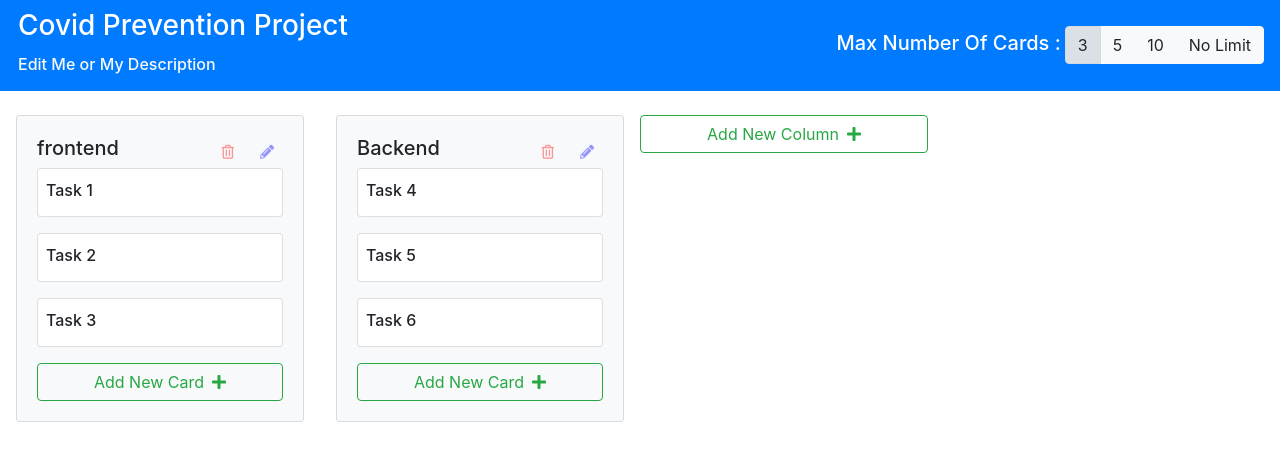
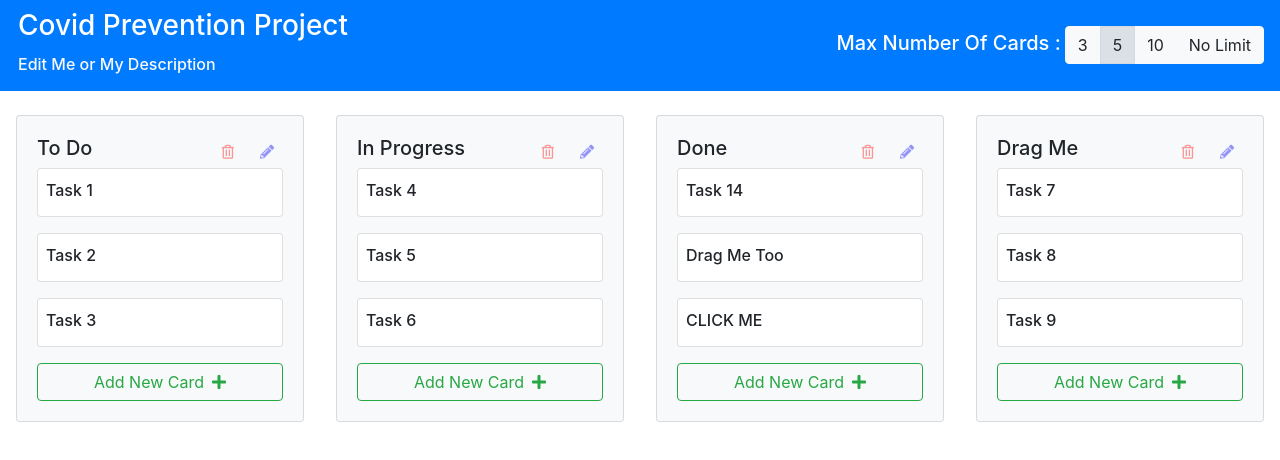
Before and after one commit to kyrogex1/surer, a React (Create React App) app: page / in a window 1280 px wide. Shown: the top 460 px of the page. Built offline with nearby package versions, Linux system fonts and the light colour scheme.

Commit message:
Fixed errors for netlify

```diff
--- a/public/index.html
+++ b/public/index.html
@@ -5,6 +5,7 @@
     <link rel="icon" href="%PUBLIC_URL%/favicon.ico" />
     <link rel="stylesheet" href="https://cdnjs.cloudflare.com/ajax/libs/twitter-bootstrap/4.6.0/css/bootstrap.min.css">
     <link rel="stylesheet" href="https://cdnjs.cloudflare.com/ajax/libs/font-awesome/5.15.2/css/all.min.css">
+    <link rel="stylesheet" href="Styles.css">
     <meta name="viewport" content="width=device-width, initial-scale=1" />
     <meta name="theme-color" content="#000000" />
     <meta
--- a/src/components/App.js
+++ b/src/components/App.js
@@ -1,5 +1,3 @@
-import React, { useState } from 'react';
-import Header from './Header';
 import BoardContainer from './BoardContainer';
 
 const App = props => {
--- a/src/components/BoardCard.js
+++ b/src/components/BoardCard.js
@@ -1,7 +1,6 @@
 import React, { useState } from 'react';
 import { Modal, Button } from 'react-bootstrap';
 import { Draggable } from 'react-beautiful-dnd';
-import './BoardCard.css';
 
 const BoardCard = props => {
 
@@ -75,7 +74,7 @@ const BoardCard = props => {
                     </div>
                     <div className="form-group">
                         <label>Card Description</label>
-                        <input className="form-control" value={newDescription} onChange={e => setNewDescription(e.target.value)} />
+                        <textarea className="form-control" rows="6" value={newDescription} onChange={e => setNewDescription(e.target.value)}></textarea>
                     </div>
                 </Modal.Body>
                 <Modal.Footer>
--- a/src/components/BoardContainer.js
+++ b/src/components/BoardContainer.js
@@ -8,7 +8,7 @@ import _ from 'lodash';
 
 const BoardContainer = props => {
     const [columns, setColumns] = useState(initialColumns);
-    const [maxCardsIndex, setMaxCardsIndex] = useState(0);
+    const [maxCardsIndex, setMaxCardsIndex] = useState(1);
 
     const addCardToColumn = (columnIndex, cardTitle, cardDescription) => {
         if (columns[columnIndex].cards.length >= props.maxCardsArray[maxCardsIndex]){
--- a/src/initialColumns.js
+++ b/src/initialColumns.js
@@ -2,7 +2,7 @@ import {v4 as uuid} from 'uuid';
 
 const initialColumns = [
     {   id : uuid(),
-        columnTitle : "frontend",
+        columnTitle : "To Do",
         cards : [
             {
             id : (uuid()),
@@ -22,7 +22,7 @@ const initialColumns = [
         ]
     },
     {   id : uuid(),
-        columnTitle : "Backend",
+        columnTitle : "In Progress",
         cards : [
             {
             id : (uuid()),
@@ -41,6 +41,46 @@ const initialColumns = [
             },
         ]
     },
+        {   id : uuid(),
+        columnTitle : "Done",
+        cards : [
+            {
+            id : (uuid()),
+            title : "Task 14",
+            description : "Lorem ipsum dolor sit amet consectetur adipisicing elit. Non laboriosam architecto delectus autem natus veritatis repellat officiis? Voluptates ex tenetur molestiae et, esse nemo. Cupiditate, placeat animi labore facilis harum debitis sunt officia dolorem voluptatibus impedit fugit natus. Sed, provident? Adipisci minima quibusdam a tempore explicabo aliquid doloremque vel corporis."
+            },
+            {
+            id : (uuid()),
+            title : "Drag Me Too",
+            description : "Lorem ipsum dolor sit amet consectetur adipisicing elit. Non laboriosam architecto delectus autem natus veritatis repellat officiis? Voluptates ex tenetur molestiae et, esse nemo. Cupiditate, placeat animi labore facilis harum debitis sunt officia dolorem voluptatibus impedit fugit natus. Sed, provident? Adipisci minima quibusdam a tempore explicabo aliquid doloremque vel corporis."
+            },
+            {
+            id : (uuid()),
+            title : "CLICK ME ",
+            description : "Lorem ipsum dolor sit amet consectetur adipisicing elit. Non laboriosam architecto delectus autem natus veritatis repellat officiis? Voluptates ex tenetur molestiae et, esse nemo. Cupiditate, placeat animi labore facilis harum debitis sunt officia dolorem voluptatibus impedit fugit natus. Sed, provident? Adipisci minima quibusdam a tempore explicabo aliquid doloremque vel corporis."
+            },
+        ]
+    },
+    {   id : uuid(),
+        columnTitle : "Drag Me",
+        cards : [
+            {
+            id : (uuid()),
+            title : "Task 7",
+            description : "Lorem ipsum dolor sit amet consectetur adipisicing elit. Non laboriosam architecto delectus autem natus veritatis repellat officiis? Voluptates ex tenetur molestiae et, esse nemo. Cupiditate, placeat animi labore facilis harum debitis sunt officia dolorem voluptatibus impedit fugit natus. Sed, provident? Adipisci minima quibusdam a tempore explicabo aliquid doloremque vel corporis."
+            },
+            {
+            id : (uuid()),
+            title : "Task 8",
+            description : "Lorem ipsum dolor sit amet consectetur adipisicing elit. Non laboriosam architecto delectus autem natus veritatis repellat officiis? Voluptates ex tenetur molestiae et, esse nemo. Cupiditate, placeat animi labore facilis harum debitis sunt officia dolorem voluptatibus impedit fugit natus. Sed, provident? Adipisci minima quibusdam a tempore explicabo aliquid doloremque vel corporis."
+            },
+            {
+            id : (uuid()),
+            title : "Task 9",
+            description : "Lorem ipsum dolor sit amet consectetur adipisicing elit. Non laboriosam architecto delectus autem natus veritatis repellat officiis? Voluptates ex tenetur molestiae et, esse nemo. Cupiditate, placeat animi labore facilis harum debitis sunt officia dolorem voluptatibus impedit fugit natus. Sed, provident? Adipisci minima quibusdam a tempore explicabo aliquid doloremque vel corporis."
+            },
+        ]
+    },
 ]
 
 export default initialColumns;
```
Also changed, not shown: public/Styles.css (renamed from src/components/BoardCard.css).
